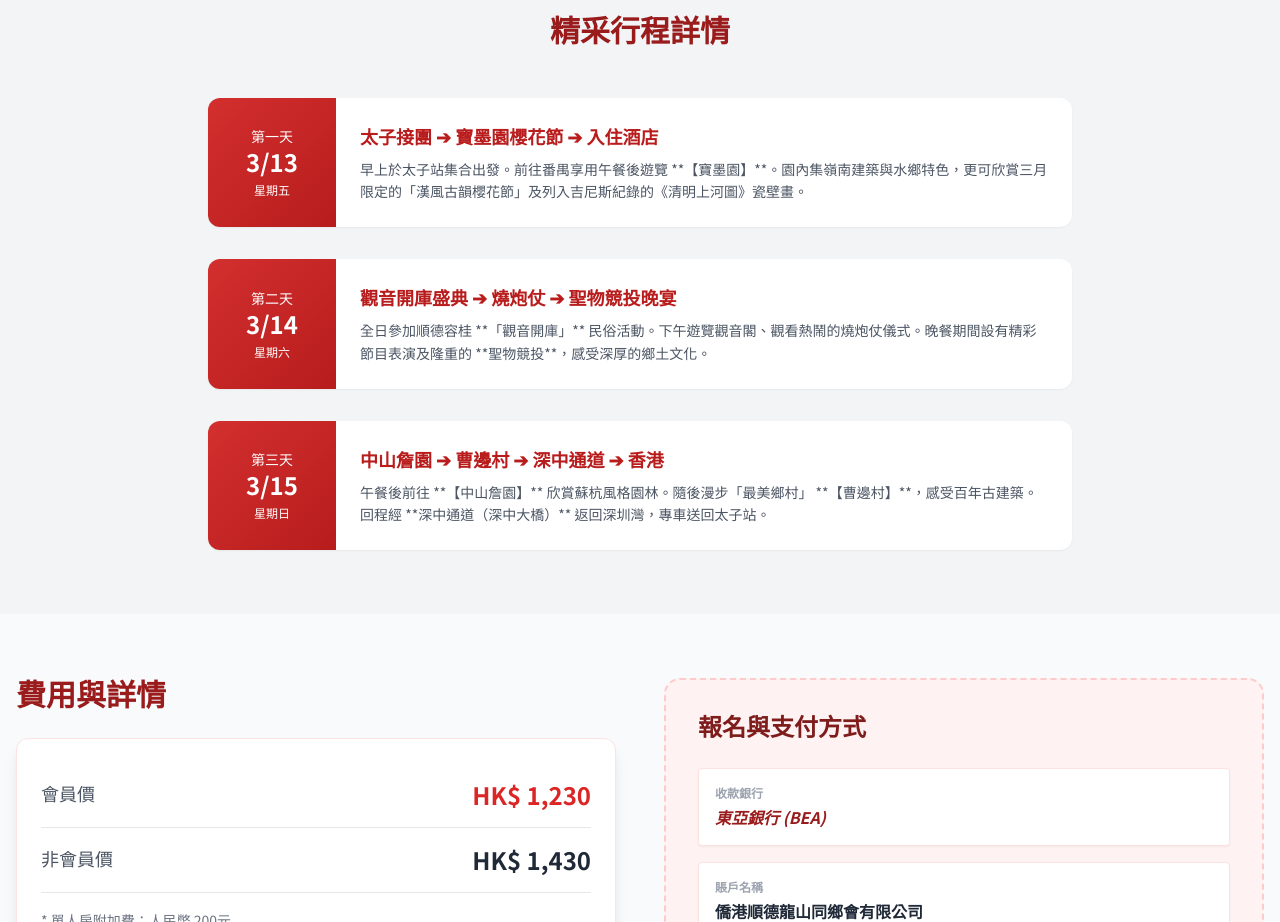
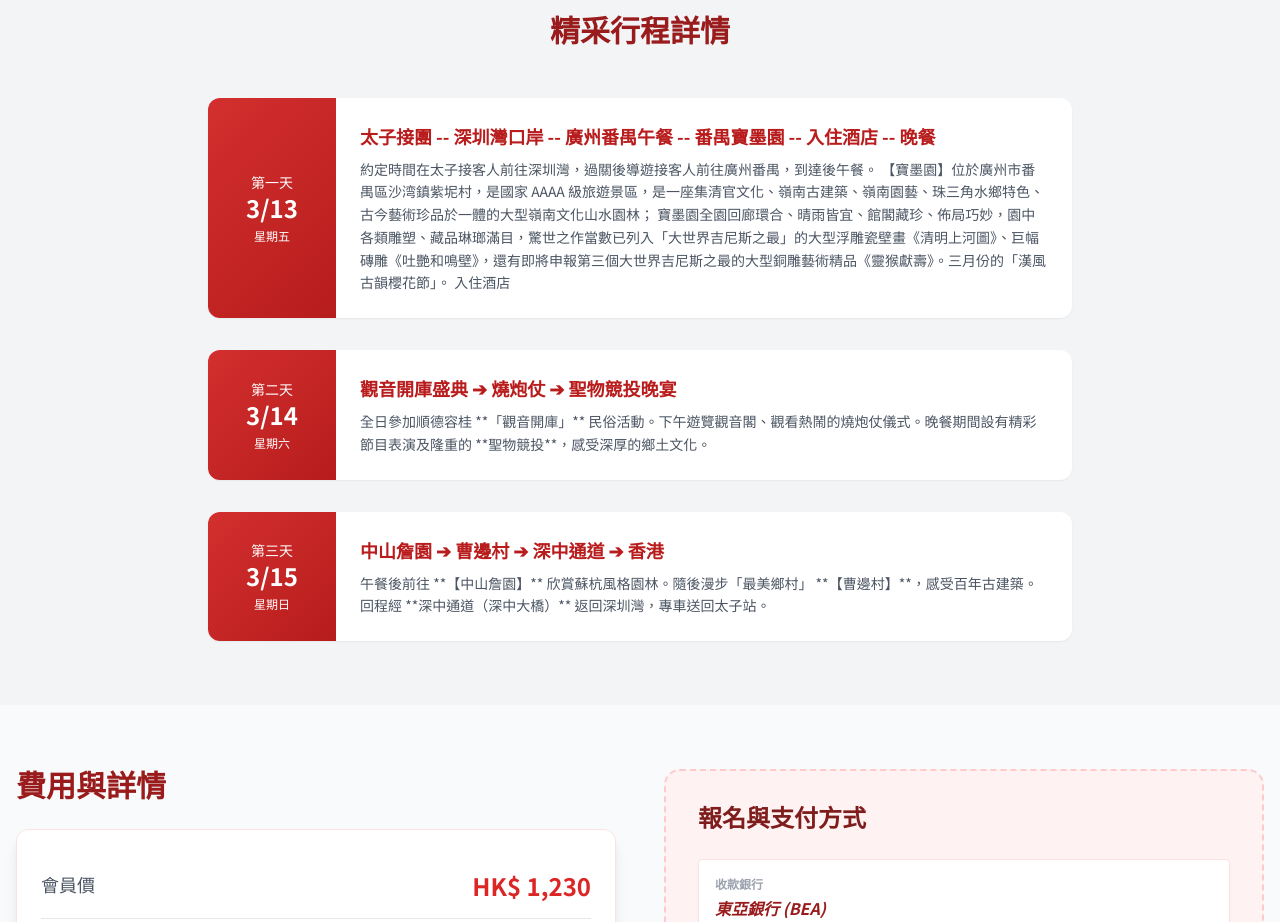
Before and after one commit to HKlongshan/2026hph, a plain HTML site: page index.html in a window 1280 px wide. Shown: the part 940-1862 px from the top of the page. Drawn offline with nearby package versions, Linux system fonts and the light colour scheme.

Commit message:
Update index.html

```diff
--- a/index.html
+++ b/index.html
@@ -93,9 +93,12 @@
                         <span class="text-xs mt-1">星期五</span>
                     </div>
                     <div class="p-6">
-                        <h4 class="font-bold text-lg mb-2 text-red-700">太子接團 ➔ 寶墨園櫻花節 ➔ 入住酒店</h4>
+                        <h4 class="font-bold text-lg mb-2 text-red-700">太子接團 -- 深圳灣口岸 -- 廣州番禺午餐 -- 番禺寶墨園 -- 入住酒店 -- 晚餐</h4>
                         <p class="text-gray-600 leading-relaxed text-sm">
-                            早上於太子站集合出發。前往番禺享用午餐後遊覽 **【寶墨園】**。園內集嶺南建築與水鄉特色，更可欣賞三月限定的「漢風古韻櫻花節」及列入吉尼斯紀錄的《清明上河圖》瓷壁畫。
+                            約定時間在太子接客人前往深圳灣，過關後導遊接客人前往廣州番禺，到達後午餐。
+【寶墨園】位於廣州市番禺區沙湾鎮紫坭村，是國家 AAAA 級旅遊景區，是一座集清官文化、嶺南古建築、嶺南園藝、珠三角水鄉特色、古今藝術珍品於一體的大型嶺南文化山水園林；
+                            寶墨園全園回廊環合、晴雨皆宜、館閣藏珍、佈局巧妙，園中各類雕塑、藏品琳瑯滿目，驚世之作當數已列入「大世界吉尼斯之最」的大型浮雕瓷壁畫《清明上河圖》、巨幅磚雕《吐艷和鳴壁》，還有即將申報第三個大世界吉尼斯之最的大型銅雕藝術精品《靈猴獻壽》。三月份的「漢風古韻櫻花節」。
+入住酒店
                         </p>
                     </div>
                 </div>
```
